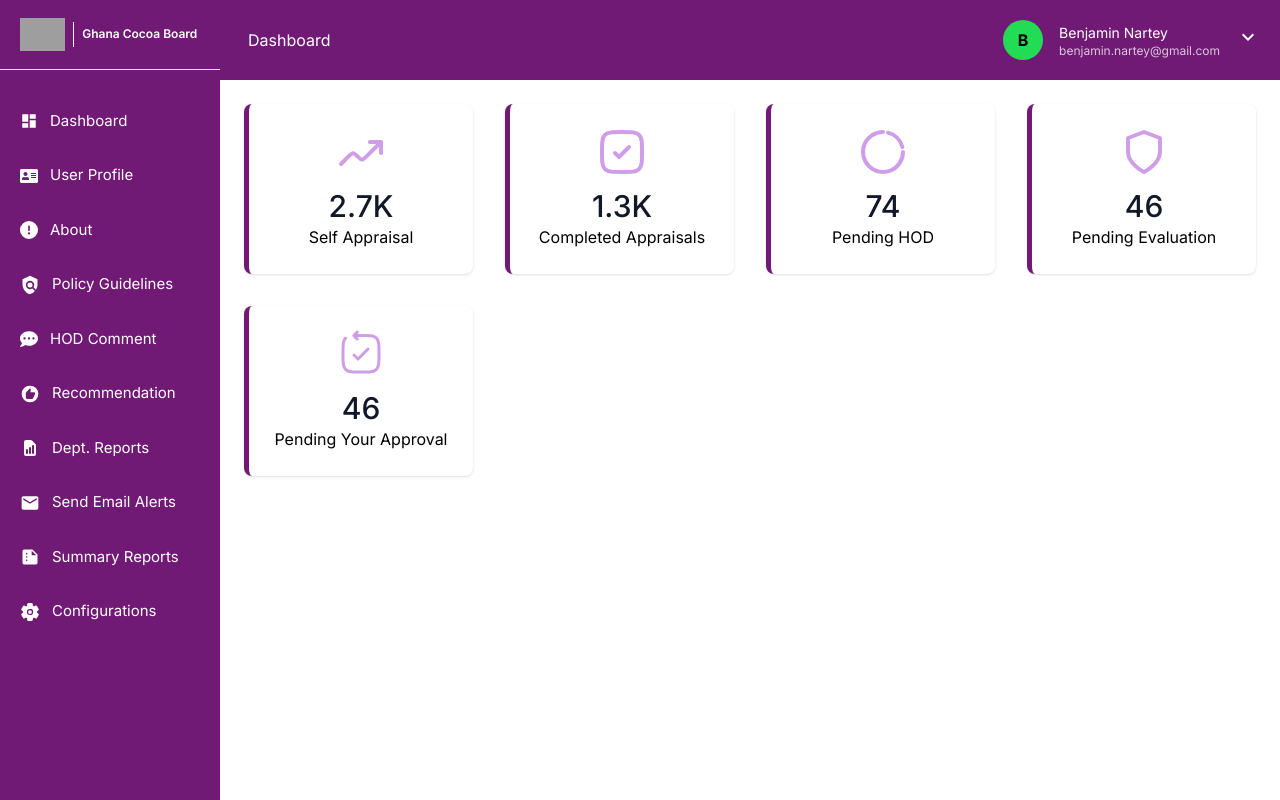
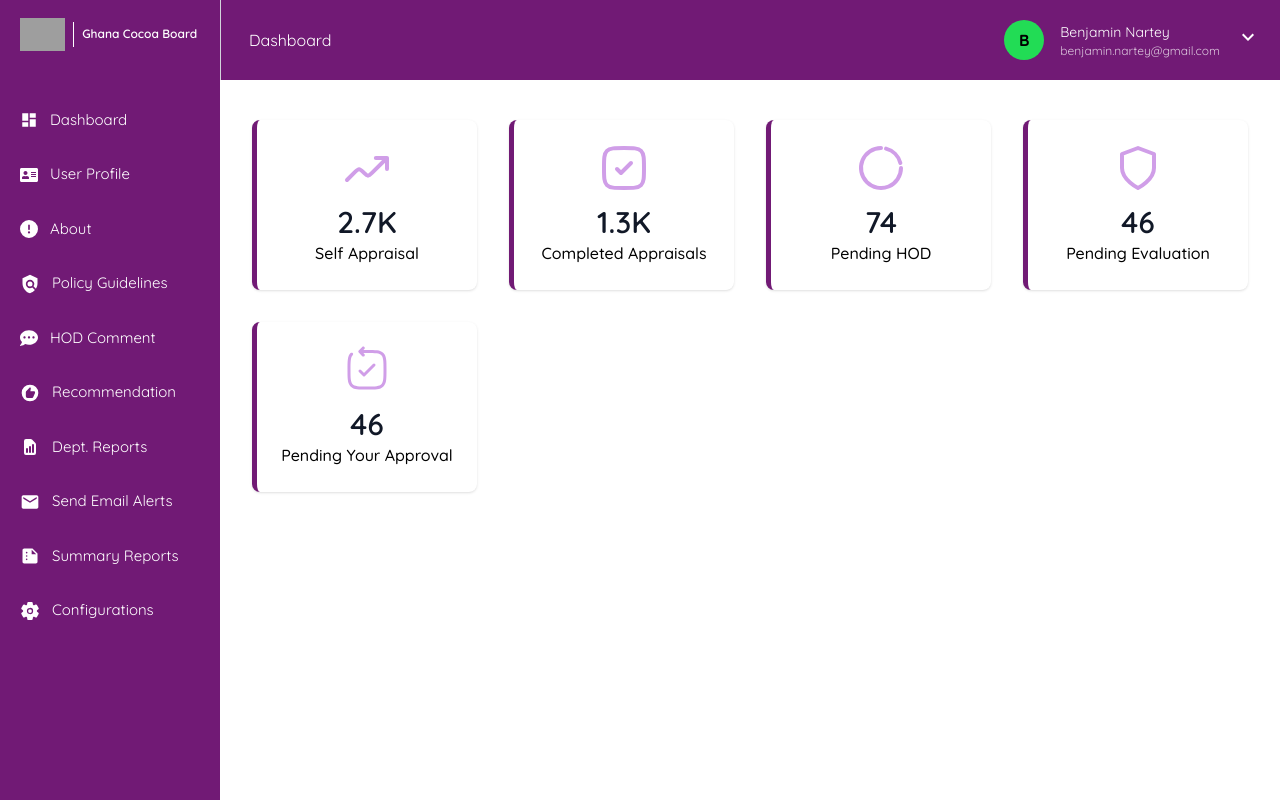
Before and after one commit to benjamin-nartey/hrportal-appraisal, a Next.js app: page /dashboard in a window 1280 px wide. Built offline with nearby package versions, Linux system fonts and the light colour scheme; grey boxes are pictures that could not be loaded.

Commit message:
adds ProfileCard and minor fix

```diff
--- a/src/app/(home)/layout.tsx
+++ b/src/app/(home)/layout.tsx
@@ -1,8 +1,8 @@
 import type { Metadata } from "next";
-import { Inter } from "next/font/google";
+import { Quicksand } from "next/font/google";
 import "../../app/globals.css";
 
-const inter = Inter({ subsets: ["latin"] });
+const inter = Quicksand({ subsets: ["latin"] });
 
 export const metadata: Metadata = {
   title: "Create Next App",
--- a/src/app/(navigation)/dashboard/page.tsx
+++ b/src/app/(navigation)/dashboard/page.tsx
@@ -1,6 +1,6 @@
 export default function page() {
   return (
-    <div>
+    <div className="px-8 py-10">
       <div className="flex flex-wrap -m-4 text-center">
         <div className="p-4 md:w-1/4 sm:w-1/2 w-full">
           <div className=" bg-white border-l-[5px] shadow border-l-primary cursor-pointer px-4 py-6 rounded-lg transform transition duration-500 hover:scale-110">
@@ -26,10 +26,10 @@ export default function page() {
                 ></path>
               </g>
             </svg>
-            <h2 className="title-font font-medium text-3xl text-gray-900">
+            <h2 className="title-font font-semibold text-3xl text-gray-900">
               2.7K
             </h2>
-            <p className="leading-relaxed">Self Appraisal</p>
+            <p className="leading-relaxed font-medium">Self Appraisal</p>
           </div>
         </div>
         <div className="p-4 md:w-1/4 sm:w-1/2 w-full">
@@ -61,10 +61,10 @@ export default function page() {
                 ></path>
               </g>
             </svg>
-            <h2 className="title-font font-medium text-3xl text-gray-900">
+            <h2 className="title-font font-semibold text-3xl text-gray-900">
               1.3K
             </h2>
-            <p className="leading-relaxed">Completed Appraisals</p>
+            <p className="leading-relaxed font-medium">Completed Appraisals</p>
           </div>
         </div>
         <div className="p-4 md:w-1/4 sm:w-1/2 w-full">
@@ -96,10 +96,10 @@ export default function page() {
                 ></path>
               </g>
             </svg>
-            <h2 className="title-font font-medium text-3xl text-gray-900">
+            <h2 className="title-font font-semibold text-3xl text-gray-900">
               74
             </h2>
-            <p className="leading-relaxed">Pending HOD</p>
+            <p className="leading-relaxed font-medium">Pending HOD</p>
           </div>
         </div>
         <div className="p-4 md:w-1/4 sm:w-1/2 w-full">
@@ -115,10 +115,10 @@ export default function page() {
             >
               <path d="M12 22s8-4 8-10V5l-8-3-8 3v7c0 6 8 10 8 10z"></path>
             </svg>
-            <h2 className="title-font font-medium text-3xl text-gray-900">
+            <h2 className="title-font font-semibold text-3xl text-gray-900">
               46
             </h2>
-            <p className="leading-relaxed">Pending Evaluation</p>
+            <p className="leading-relaxed font-medium">Pending Evaluation</p>
           </div>
         </div>
         <div className="p-4 md:w-1/4 sm:w-1/2 w-full">
@@ -149,10 +149,10 @@ export default function page() {
                 ></path>
               </g>
             </svg>
-            <h2 className="title-font font-medium text-3xl text-gray-900">
+            <h2 className="title-font font-semibold text-3xl text-gray-900">
               46
             </h2>
-            <p className="leading-relaxed">Pending Your Approval</p>
+            <p className="leading-relaxed font-medium">Pending Your Approval</p>
           </div>
         </div>
       </div>
--- a/src/app/(navigation)/layout.tsx
+++ b/src/app/(navigation)/layout.tsx
@@ -1,9 +1,9 @@
 import type { Metadata } from "next";
-import { Inter } from "next/font/google";
+import { Quicksand } from "next/font/google";
 import "../../app/globals.css";
 import Navigation from "@/components/Navigation";
 
-const inter = Inter({ subsets: ["latin"] });
+const inter = Quicksand({ subsets: ["latin"] });
 
 export const metadata: Metadata = {
   title: "Create Next App",
--- a/src/app/(navigation)/user-profile/page.tsx
+++ b/src/app/(navigation)/user-profile/page.tsx
@@ -1,3 +1,9 @@
+import ProfileCard from "@/components/ProfileCard";
+
 export default function page() {
-  return <div>Profile</div>;
+  return (
+    <div className=" flex justify-start items-center ">
+      <ProfileCard />
+    </div>
+  );
 }
--- a/src/components/LoginForm.tsx
+++ b/src/components/LoginForm.tsx
@@ -55,7 +55,7 @@ export default function LoginForm() {
         <span className="text-red-500 text-sm">{errorMessage}</span>
       )}
       <button
-        className="bg-secondary hover:bg-primary hover:text-white transition-all active:bg-secondary text-black p-2"
+        className="bg-secondary font-semibold hover:bg-primary hover:text-white transition-all active:bg-secondary text-black p-2"
         type="submit"
       >
         Login
--- a/src/components/Navigation.tsx
+++ b/src/components/Navigation.tsx
@@ -35,7 +35,7 @@ export default function Navigation({
           <Sidebar />
         </div>
         <div className="main-content-column bg-[#eaf0fd] h-screen w-full overflow-y-auto overflow-x-hidden">
-          <div className="flex w-full justify-between items-center sticky top-0 z-10 bg-primary text-white">
+          <div className="flex border-l-0 lg:border-l border-l-gray-300 w-full justify-between items-center sticky top-0 z-10 bg-primary text-white">
             <div className="w-full relative h-full p-5">
               <div className="w-full flex justify-between items-center">
                 <div className=" text-white p-2">
@@ -77,7 +77,14 @@ export default function Navigation({
               </div>
             </div>
           </div>
-          <div className="w-full p-6 min-h-screen bg-white">{children}</div>
+          <div className="w-full min-h-screen bg-white ">{children}</div>
+          <footer className="w-full bg-secondary text-white font-mono flex justify-center items center p-1 ">
+            <div className="w-full h-full bg-primary p-6">
+              {` © ${new Date(
+                Date.now()
+              ).getFullYear()} Information Technology Department (ITD)`}
+            </div>
+          </footer>
         </div>
         {toggleSidebar && (
           <div className="fixed w-4/5 bg-primary h-screen overflow-y-auto shadow-md z-10 animate-slide-in">
--- /dev/null
+++ b/src/components/ProfileCard.tsx
@@ -0,0 +1,66 @@
+import { FaBirthdayCake, FaSuitcase } from "react-icons/fa";
+import { FaRankingStar } from "react-icons/fa6";
+import { IoLocationSharp } from "react-icons/io5";
+import { MdEmail, MdGrade, MdNumbers } from "react-icons/md";
+
+export default function ProfileCard() {
+  return (
+    <>
+      <div className="w-[42rem] max-w-2xl mx-4 sm:max-w-sm md:max-w-sm lg:max-w-sm xl:max-w-sm sm:mx-auto md:mx-auto lg:mx-auto xl:mx-auto mt-16 bg-white shadow-xl rounded-lg text-gray-900">
+        <div className="rounded-t-lg h-32 overflow-hidden bg-gradient-to-b from-primary to-secondary">
+          {/* <img
+            className="object-cover object-top w-full"
+            src="https://images.unsplash.com/photo-1549880338-65ddcdfd017b?ixlib=rb-1.2.1&q=80&fm=jpg&crop=entropy&cs=tinysrgb&w=400&fit=max&ixid=eyJhcHBfaWQiOjE0NTg5fQ"
+            alt="Mountain"
+          /> */}
+        </div>
+        <div className="mx-auto w-32 h-32 relative -mt-16 border-4 border-white rounded-full overflow-hidden">
+          <img
+            className="object-cover object-center h-32"
+            src="https://images.unsplash.com/photo-1438761681033-6461ffad8d80?ixlib=rb-1.2.1&q=80&fm=jpg&crop=entropy&cs=tinysrgb&w=400&fit=max&ixid=eyJhcHBfaWQiOjE0NTg5fQ"
+            alt="Woman looking front"
+          />
+        </div>
+        <div className="text-center mt-2">
+          <h2 className="font-semibold">Sarah Smith</h2>
+          <p className="text-gray-500">Information Technology Department</p>
+        </div>
+
+        <div className="p-4 border-t mx-8 mt-2 flex items-center justify-around">
+          <div className="flex flex-col">
+            <div className="flex items-center justify-start gap-2 font-semibold">
+              <MdNumbers size={18} /> Staff Number
+            </div>
+            <div className="flex items-center justify-start gap-2 font-semibold">
+              <IoLocationSharp size={18} /> Location
+            </div>
+            <div className="flex items-center justify-start gap-2 font-semibold">
+              <MdEmail /> Email
+            </div>
+            <div className="flex items-center justify-start gap-2 font-semibold">
+              <FaBirthdayCake size={18} /> Birth Date
+            </div>
+            <div className="flex items-center justify-start gap-2 font-semibold">
+              <MdGrade size={18} /> Grade
+            </div>
+            <div className="flex items-center justify-start gap-2 font-semibold">
+              <FaSuitcase size={18} /> Job
+            </div>
+            <div className="flex items-center justify-start gap-2 font-semibold">
+              <FaRankingStar size={18} /> Qualification
+            </div>
+          </div>
+          <div className="flex justify-start items-center flex-col">
+            <div>114456</div>
+            <div>114456</div>
+            <div>114456</div>
+            <div>114456</div>
+            <div>114456</div>
+            <div>114456</div>
+            <div>114456</div>
+          </div>
+        </div>
+      </div>
+    </>
+  );
+}
--- a/src/components/Sidabar.tsx
+++ b/src/components/Sidabar.tsx
@@ -68,7 +68,7 @@ const Sidebar: React.FC<SidebarProps> = ({ closeToggle }) => {
       className="flex flex-col justify-start h-full overflow-y-auto [&::-webkit-scrollbar]:hidden [-ms-overflow-style:'none'] [scrollbar-width:'none']"
     >
       <div className=" flex flex-col start gap-8 pb-4 h-full bg-clip-padding backdrop-filter lg:backdrop-filter-none backdrop-blur-md lg:backdrop-blur-none bg-primary lg:bg-transparent ">
-        <div className="w-full bg-primary sticky top-0 z-10 border-b border-solid border-gray-200 py-[1.1rem] px-5">
+        <div className="w-full bg-primary sticky top-0 z-10 py-[1.1rem] px-5">
           <div className=" logo-box flex justify-start items-center gap-2 ">
             <Image
               width={45}
```
